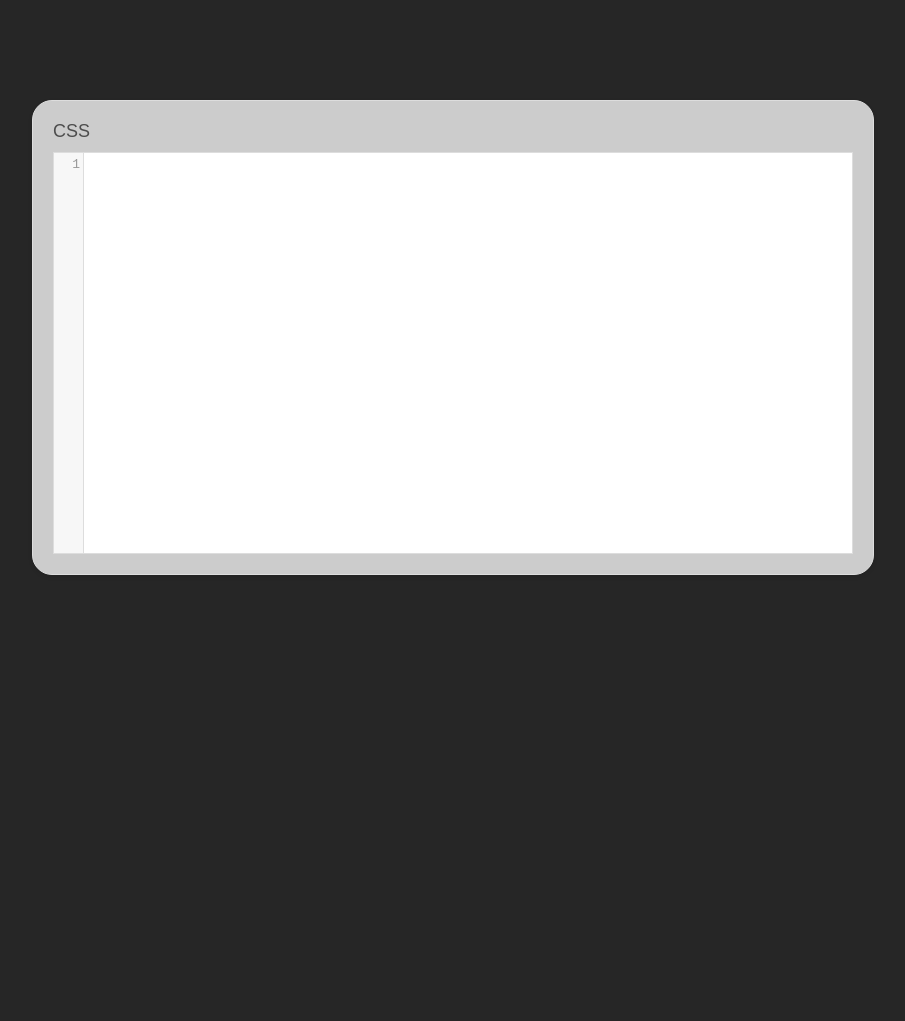
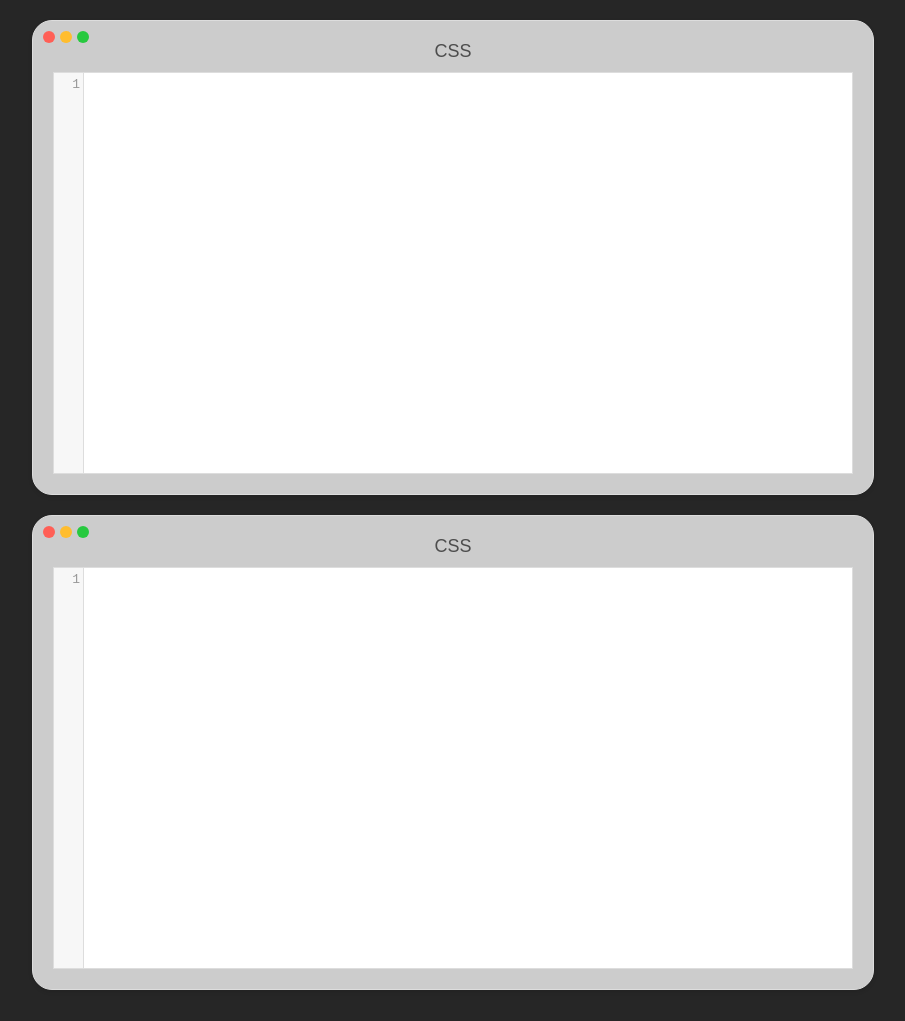
Before and after one commit to officialnitish5657/Video, a plain HTML site: page index.html in a window 1280 px wide. Shown: the whole page, without its empty margins (187-1092 px from the left). Before the commit the page ends 800 px from the top, so only its background shows below. Drawn offline with nearby package versions, Linux system fonts and the light colour scheme.

Commit message:
Update index.html

```diff
--- a/index.html
+++ b/index.html
@@ -1,119 +1,137 @@
 <!DOCTYPE html>
-
 <html lang="en">
-
 <head>
-
     <meta charset="UTF-8">
-
     <meta name="viewport" content="width=device-width, initial-scale=1.0">
-
     <title>Simple Code Editor</title>
-
     <link rel="stylesheet" href="https://cdnjs.cloudflare.com/ajax/libs/codemirror/5.65.5/codemirror.min.css">
-
     <style>
-
         body {
-
             font-family: Arial, sans-serif;
-
             margin: 0;
-
             padding: 0;
-
-            background-color:#262626;
-
+            background-color: #262626;
         }
 
         .navbar {
-
             background-color: #333;
-
             color: white;
-
             padding: 10px 20px;
-
             text-align: center;
-
             font-size: 24px;
-
             position: fixed;
-
             width: 100%;
-
             top: 0;
-
             left: 0;
-
         }
 
         .editor-container {
-
             width: 80%;
-
             max-width: 800px;
-
             margin: 100px auto 0;
-
             padding: 20px;
-
             background-color: #cccccc;
-
             border: 1px solid #ddd;
-
             box-shadow: 0 2px 4px rgba(0, 0, 0, 0.1);
-            border-radius:20px ;
+            border-radius: 20px;
+            position: relative;
+            margin-top: 20px; /* Added to separate the editors */
         }
 
         .editor-title {
+            font-size: 18px;
+            margin-bottom: 10px;
+            color: #4d4d4d;
+            opacity: 0;
+            transform: translateY(-20px);
+            animation: fadeInSlideDown 1s forwards;
+            text-align: center;
+        }
 
-            font-size: 18px;
+        .window-controls {
+            position: absolute;
+            top: 10px;
+            left: 10px;
+            display: flex;
+            gap: 5px;
+        }
 
-            margin-bottom: 10px;
+        .window-controls .dot {
+            width: 12px;
+            height: 12px;
+            border-radius: 50%;
+        }
 
-            color: #4d4d4d;
+        .window-controls .dot.close {
+            background-color: #ff5f56;
+        }
 
+        .window-controls .dot.minimize {
+            background-color: #ffbd2e;
+        }
+
+        .window-controls .dot.fullscreen {
+            background-color: #27c93f;
+        }
+
+        @keyframes fadeInSlideDown {
+            to {
+                opacity: 1;
+                transform: translateY(0);
+            }
         }
 
         .CodeMirror {
+            border: 1px solid #ddd;
+            height: 400px;
+        }
 
-            border: 1px solid #ddd;
+        #code, #code2 {
+            padding: 5px 2px 3px 2px;
+            color: red;
+        }
 
-            height: 400px;
-
+        .bottom-editor-container {
+            margin-bottom: 50px; /* Add margin to separate from bottom of the page */
         }
-      #code{
-        padding:5px 2px 3px 2px;
-        color:red;
-      }
 
     </style>
-
 </head>
-
 <body>
     <div class="editor-container">
+        <div class="window-controls">
+            <div class="dot close"></div>
+            <div class="dot minimize"></div>
+            <div class="dot fullscreen"></div>
+        </div>
         <div class="editor-title">CSS</div>
         <textarea id="code" name="code"></textarea>
+    </div>
+
+    <div class="editor-container bottom-editor-container">
+        <div class="window-controls">
+            <div class="dot close"></div>
+            <div class="dot minimize"></div>
+            <div class="dot fullscreen"></div>
+        </div>
+        <div class="editor-title">CSS</div>
+        <textarea id="code2" name="code2"></textarea>
     </div>
 
     <script src="https://cdnjs.cloudflare.com/ajax/libs/codemirror/5.65.5/codemirror.min.js"></script>
     <script src="https://cdnjs.cloudflare.com/ajax/libs/codemirror/5.65.5/mode/javascript/javascript.min.js"></script>
     <script>
-
-        var editor = CodeMirror.fromTextArea(document.getElementById("code"), {
-
+        var editor1 = CodeMirror.fromTextArea(document.getElementById("code"), {
             lineNumbers: true,
-
             mode: "javascript",
-
             theme: "default"
-
         });
 
+        var editor2 = CodeMirror.fromTextArea(document.getElementById("code2"), {
+            lineNumbers: true,
+            mode: "javascript",
+            theme: "default"
+        });
     </script>
-
 </body>
-
 </html>
```
